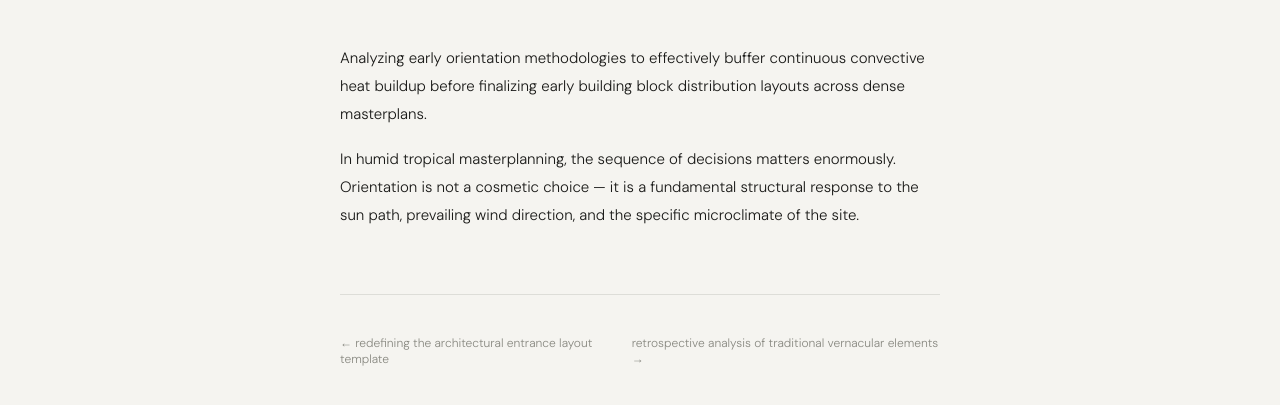
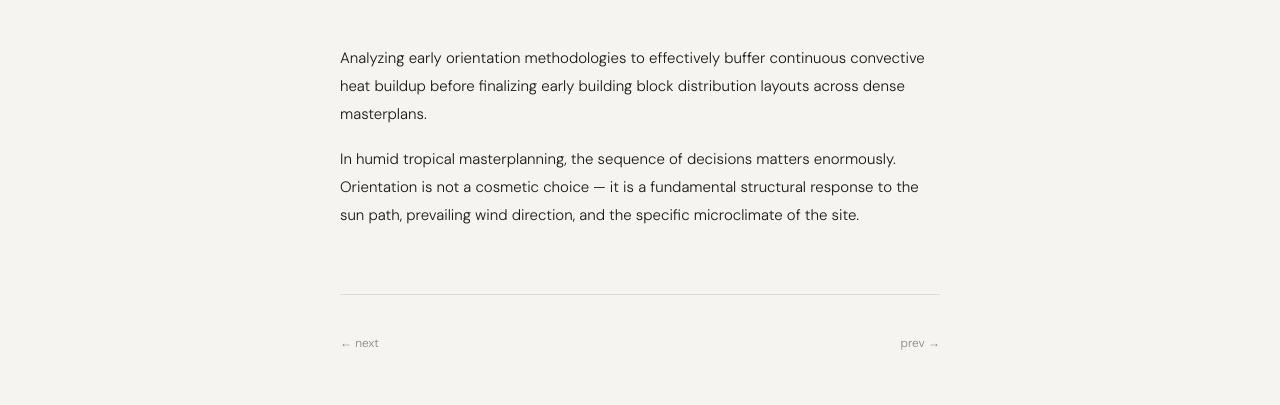
Before and after one commit to annafiu/annafiu.github.io, a plain HTML site: page journal/2024/02/solar-tracking-masterplans/index.html in a window 1280 px wide. Shown: the part 281-686 px from the top of the page. Drawn offline with Linux system fonts and the light colour scheme.

Commit message:
Update index.html

```diff
--- a/journal/2024/02/solar-tracking-masterplans/index.html
+++ b/journal/2024/02/solar-tracking-masterplans/index.html
@@ -55,8 +55,8 @@
 <p>In humid tropical masterplanning, the sequence of decisions matters enormously. Orientation is not a cosmetic choice — it is a fundamental structural response to the sun path, prevailing wind direction, and the specific microclimate of the site.</p>
     </div>
     <div class="post-nav">
-      <a href="/journal/architectural-entrance">← redefining the architectural entrance layout template</a>
-      <a href="/journal/retrospective-vernacular">retrospective analysis of traditional vernacular elements →</a>
+      <a href="/journal/2024/02/architectural-entrance">← next</a>
+      <a href="/journal/2023/12/retrospective-vernacular">prev →</a>
     </div>
   </div>
 </main>
```
